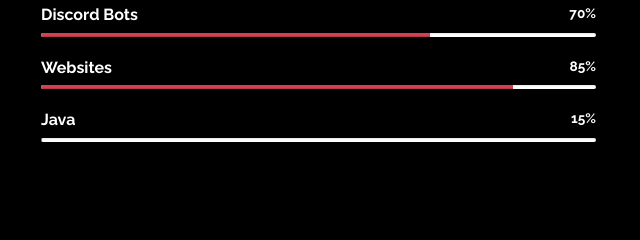
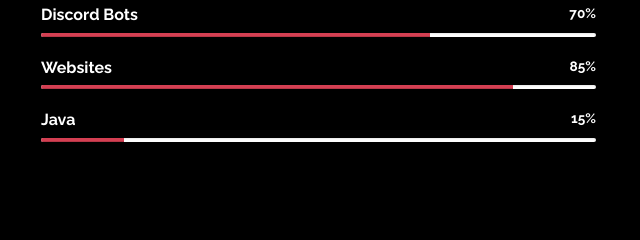
Before and after one commit to InCrafter/portfolio, a plain HTML site: page index.html in a window 1280 px wide. Shown: the part 1280-1520 px from the top of the page, 614-1254 px from the left. Drawn offline with Linux system fonts and the light colour scheme.

Commit message:
Changed Value

```diff
--- a/index.html
+++ b/index.html
@@ -127,7 +127,7 @@
 							</div>
 						<span>Java <small>15%</small></span>
 							<div class="progress">
-								<div class="progress-bar progress-bar-danger" role="progressbar" aria-valuenow="60" aria-valuemin="0" aria-valuemax="100" style="width: 0.1%;"></div>
+								<div class="progress-bar progress-bar-danger" role="progressbar" aria-valuenow="60" aria-valuemin="0" aria-valuemax="100" style="width: 15%;"></div>
 							</div>
 					</div>
 				</div>
```
